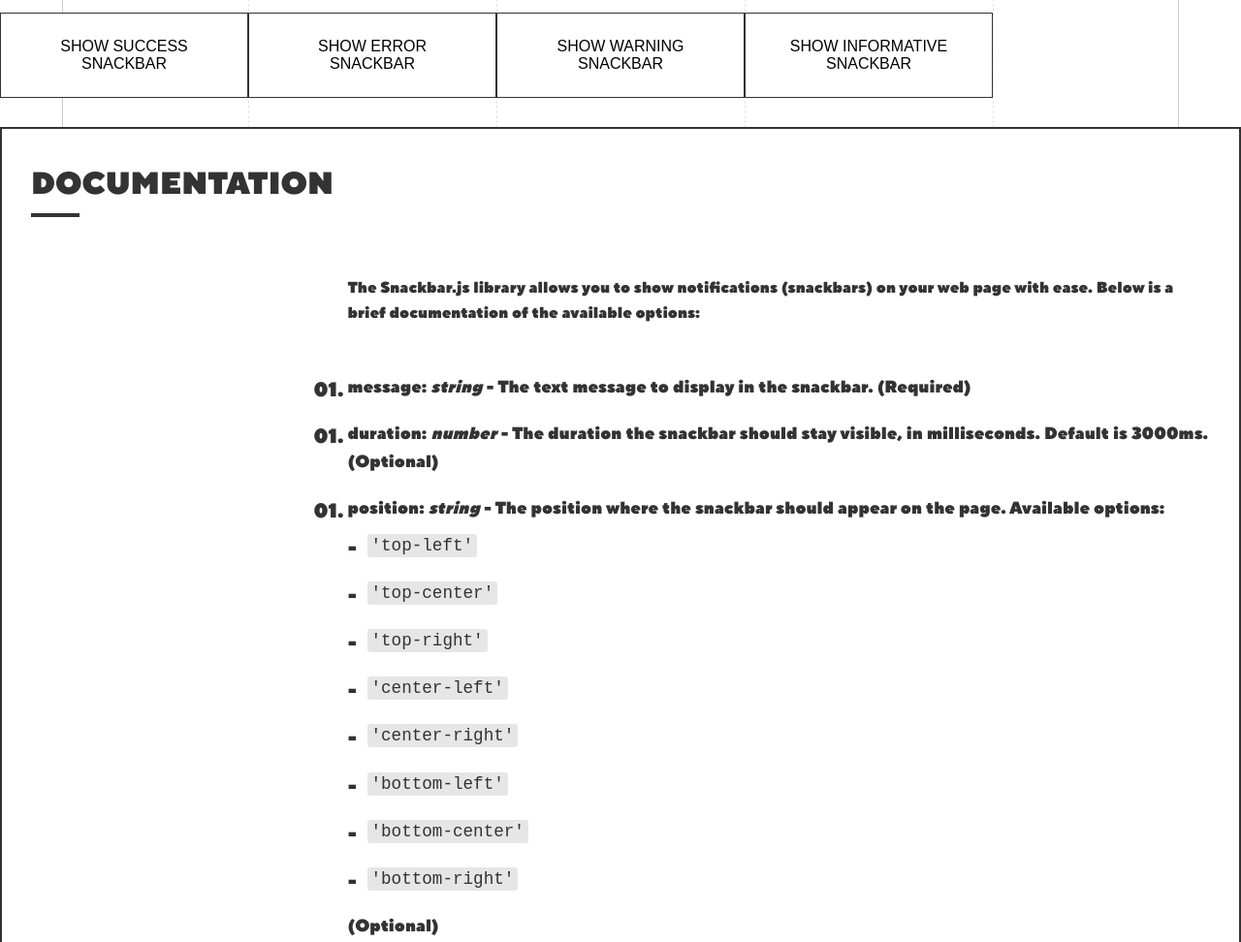
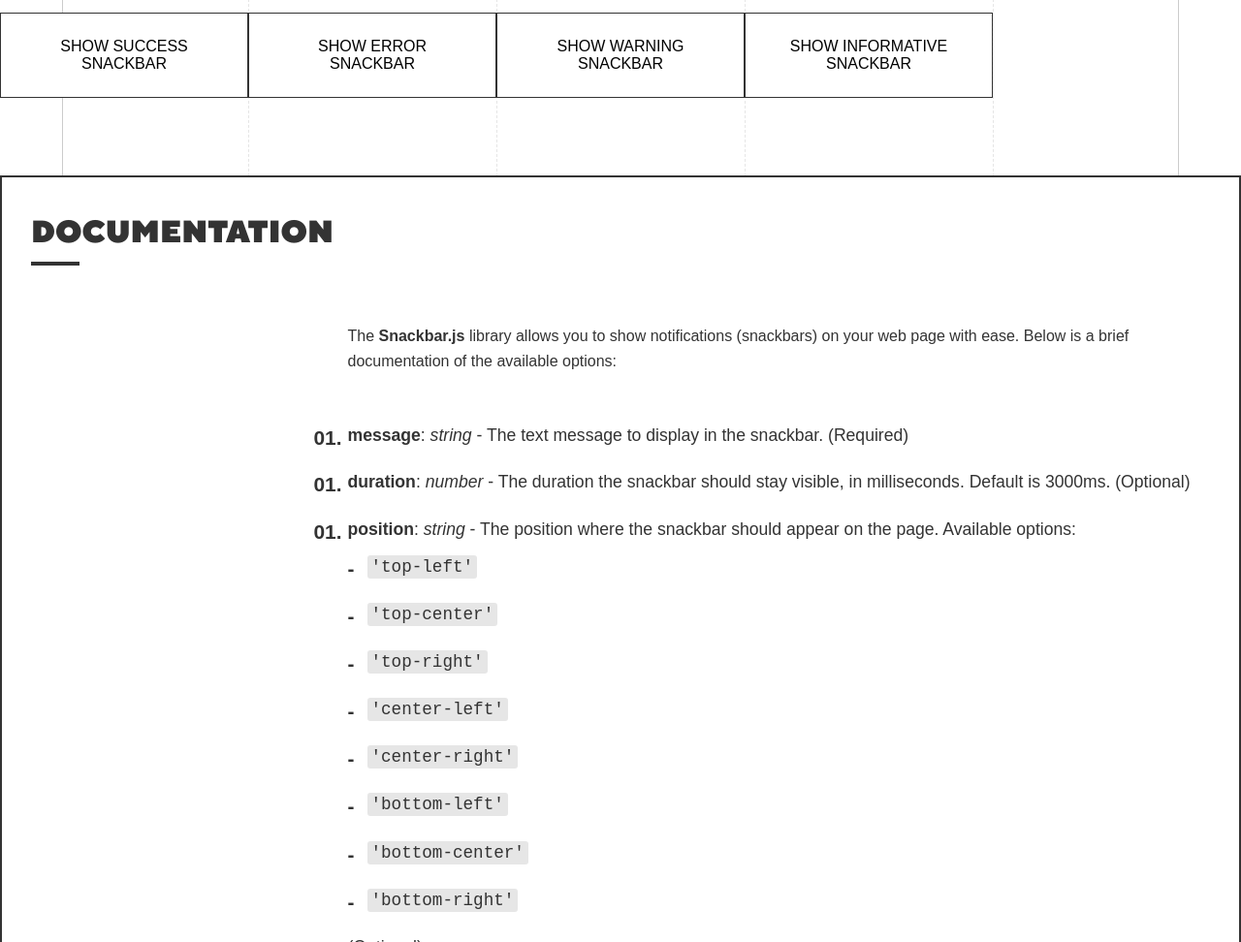
Before and after one commit to Marcus-Nightingale/Snackbar, a website: page demo/index.html in a window 1280 px wide. Shown: the part 1680-2652 px from the top of the page at 97% size. Drawn offline with nearby package versions, Linux system fonts and the light colour scheme; a web font is replaced by a local one.

Commit message:
Updating some of the buttons

```diff
--- a/demo/index.html
+++ b/demo/index.html
@@ -42,7 +42,6 @@
                 border: 2px solid #333;
                 background-color: #fff;
                 color: #333;
-                font-family: 'TTNorms', sans-serif;
                 margin-bottom: 50px;
                 display: grid;
                 grid-template-columns: 1fr 3fr;
@@ -382,7 +381,7 @@
                 </div>
             </div>
 
-            <div class="grid-col-1">
+            <div class="grid-col-1 mb-50">
                 <div class="button-container">
                     <div class="button-backdrop"></div>
                     <button class="button-face gravity-button pointer text-center"
--- a/src/snackbar.scss
+++ b/src/snackbar.scss
@@ -2,7 +2,7 @@
 $snackbar-bg-color: #323232;
 $snackbar-text-color: #fff;
 $snackbar-border-radius: 4px;
-$snackbar-min-width: 200px;
+$snackbar-min-width: 350px;
 $snackbar-border-color: transparent;
 $snackbar-border-style: none;
 $snackbar-padding: 16px;
```
Also changed, not shown: demo/css/snackbar.css, dist/snackbar.css.
